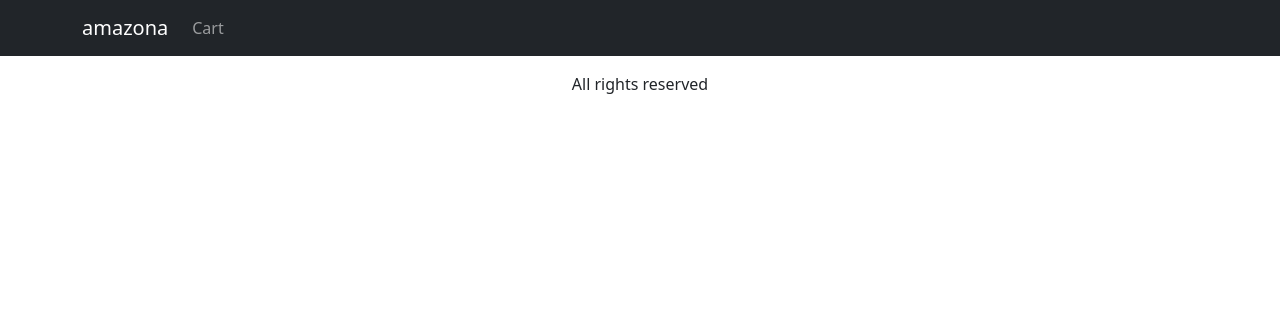
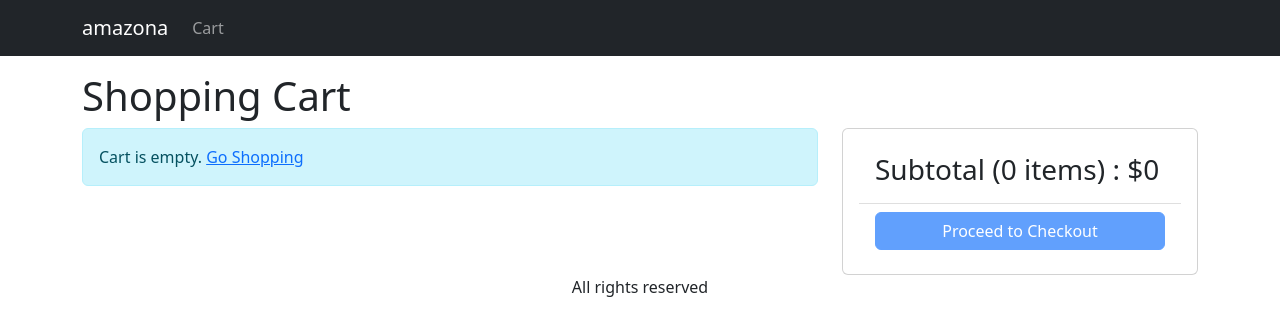
Before and after one commit to Abdirizaks12/shopz, a React (Vite) app in the folder frontend/: page /cart in a window 1280 px wide. Shown: the top 336 px of the page. Built offline with nearby package versions, Linux system fonts and the light colour scheme.

Commit message:
Feat: added a cartscreen

```diff
--- a/frontend/src/App.css
+++ b/frontend/src/App.css
@@ -30,3 +30,6 @@
 .img-large {
   max-width: 100%;
 }
+.img-thumbnail {
+  height: 80px;
+}
--- a/frontend/src/App.jsx
+++ b/frontend/src/App.jsx
@@ -9,6 +9,7 @@
 import { LinkContainer } from 'react-router-bootstrap';
 import { useContext } from 'react';
 import { Store } from './Store';
+import CartScreen from './screens/CartScreen';
 
 function App() {
   const { state } = useContext(Store);
@@ -39,6 +40,7 @@
           <Container className="mt-3">
             <Routes>
               <Route path="/product/:slug" element={<ProductScreen />} />
+              <Route path="/cart" element={<CartScreen />} />
               <Route path="/" element={<HomeScreen />} />
             </Routes>
           </Container>
--- /dev/null
+++ b/frontend/src/screens/CartScreen.jsx
@@ -0,0 +1,96 @@
+import { useContext } from 'react';
+import { Store } from '../Store';
+import { Helmet } from 'react-helmet-async';
+import Row from 'react-bootstrap/Row';
+import Col from 'react-bootstrap/Col';
+import MessageBox from '../components/MessageBox';
+import ListGroup from 'react-bootstrap/ListGroup';
+import Button from 'react-bootstrap/Button';
+import Card from 'react-bootstrap/Card';
+import { Link } from 'react-router-dom';
+
+export default function CartScreen() {
+  const { state, dispatch: ctxDispatch } = useContext(Store);
+  const {
+    cart: { cartItems },
+  } = state;
+
+  return (
+    <div>
+      <Helmet>
+        <title>Shopping Cart</title>
+      </Helmet>
+      <h1>Shopping Cart</h1>
+      <Row>
+        <Col md={8}>
+          {cartItems.length === 0 ? (
+            <MessageBox>
+              Cart is empty. <Link to="/">Go Shopping</Link>
+            </MessageBox>
+          ) : (
+            <ListGroup>
+              {cartItems.map((item) => (
+                <ListGroup.Item key={item._id}>
+                  <Row className="align-items-center">
+                    <Col md={4}>
+                      <img
+                        src={item.image}
+                        alt={item.name}
+                        className="img-fluid rounded img-thumbnail"
+                      ></img>{' '}
+                      <Link to={`/product/${item.slug}`}>{item.name}</Link>
+                    </Col>
+                    <Col md={3}>
+                      <Button variant="light" disabled={item.quantity === 1}>
+                        <i className="fas fa-minus-circle"></i>
+                      </Button>{' '}
+                      <span>{item.quantity}</span>{' '}
+                      <Button
+                        variant="light"
+                        disabled={item.quantity === item.countInStock}
+                      >
+                        <i className="fas fa-plus-circle"></i>
+                      </Button>
+                    </Col>
+                    <Col md={3}>${item.price}</Col>
+                    <Col md={2}>
+                      <Button variant="light">
+                        <i className="fas fa-trash"></i>
+                      </Button>
+                    </Col>
+                  </Row>
+                </ListGroup.Item>
+              ))}
+            </ListGroup>
+          )}
+        </Col>
+        <Col md={4}>
+          <Card>
+            <Card.Body>
+              <ListGroup variant="flush">
+                <ListGroup.Item>
+                  <h3>
+                    Subtotal ({cartItems.reduce((a, c) => a + c.quantity, 0)}{' '}
+                    items) : $
+                    {cartItems.reduce((a, c) => a + c.price * c.quantity, 0)}
+                  </h3>
+                </ListGroup.Item>
+                <ListGroup.Item>
+                  <div className="d-grid">
+                    <Button
+                      type="button"
+                      variant="primary"
+                      disabled={cartItems.length === 0}
+                    >
+                      Proceed to Checkout
+                    </Button>
+                  </div>
+                </ListGroup.Item>
+              </ListGroup>
+            </Card.Body>
+          </Card>
+        </Col>
+      </Row>
+    </div>
+  );
+}
--- a/frontend/src/screens/ProductScreen.jsx
+++ b/frontend/src/screens/ProductScreen.jsx
@@ -2,7 +2,7 @@
 import React, { useContext, useEffect, useReducer } from 'react';
 import Row from 'react-bootstrap/Row';
 import Col from 'react-bootstrap/Col';
-import { useParams } from 'react-router-dom';
+import { useParams, useNavigate } from 'react-router-dom';
 import ListGroup from 'react-bootstrap/ListGroup';
 import Badge from 'react-bootstrap/Badge';
 import Rating from '../components/Rating';
@@ -28,6 +28,7 @@
 };
 
 export default function ProductScreen() {
+  const navigate = useNavigate();
   const params = useParams();
   const { slug } = params;
 
@@ -67,6 +68,7 @@
       type: 'CART_ADD_ITEM',
       payload: { ...product, quantity },
     });
+    navigate('/cart');
   };
   return loading ? (
     <LoadingBox />
```
